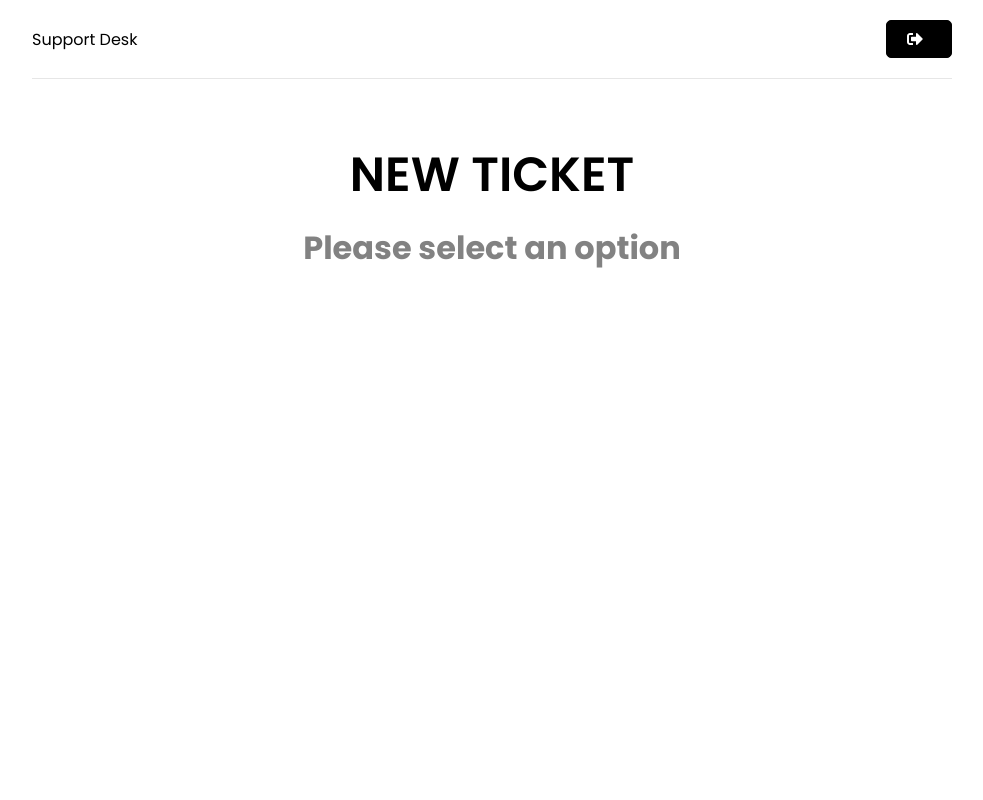
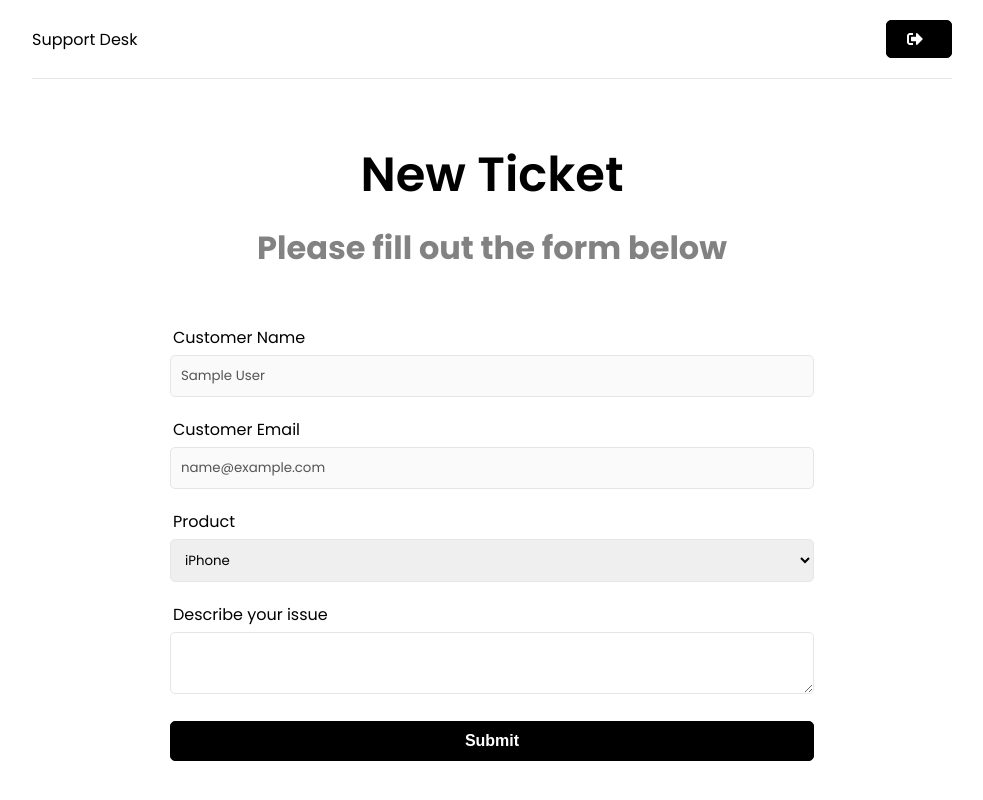
Before and after one commit to vkoschel/support-ticket-mern, a React (Create React App) app in the folder frontend/: page /new-ticket in a window 1280 px wide. Shown: the whole page, without its empty margins (148-1131 px from the left). Built offline with nearby package versions, Linux system fonts and the light colour scheme; sample sign-in values are in the browser's storage.

Commit message:
ticket form

```diff
--- a/frontend/src/pages/NewTicket.jsx
+++ b/frontend/src/pages/NewTicket.jsx
@@ -1,9 +1,64 @@
+import { useState } from 'react';
+import { useSelector } from 'react-redux';
+
 function NewTicket() {
+  const { user } = useSelector((state) => state.auth);
+
+  const [name, setName] = useState(user.name);
+  const [email, setEmail] = useState(user.email);
+  const [product, setProduct] = useState('');
+  const [description, setDescription] = useState('');
+
+  const onSubmit = (e) => {
+    e.preventDefault();
+  };
+
   return (
     <>
       <section className="heading">
-        <h1>NEW TICKET</h1>
-        <p>Please select an option</p>
+        <h1>New Ticket</h1>
+        <p>Please fill out the form below</p>
+      </section>
+
+      <section className="form">
+        <div className="form-group">
+          <label htmlFor="name">Customer Name</label>
+          <input type="text" className="form-control" value={name} disabled />
+        </div>
+        <div className="form-group">
+          <label htmlFor="email">Customer Email</label>
+          <input type="text" className="form-control" value={email} disabled />
+        </div>
+        <form onSubmit={onSubmit}>
+          <div className="form-group">
+            <label htmlFor="product">Product</label>
+            <select
+              name="product"
+              id="product"
+              value={product}
+              onChange={(e) => {
+                setProduct(e.target.value);
+              }}
+            >
+              <option value="iPhone">iPhone</option>
+              <option value="iPad">iPad</option>
+              <option value="iMac">iMac</option>
+            </select>
+          </div>
+          <div className="form-group">
+            <label htmlFor="description">Describe your issue</label>
+            <textarea
+              name="description"
+              id="description"
+              className="form-control"
+              value={description}
+              onChange={(e) => setDescription(e.target.value)}
+            ></textarea>
+          </div>
+          <div className="form-group">
+            <button className="btn btn-block">Submit</button>
+          </div>
+        </form>
       </section>
     </>
   );
```
